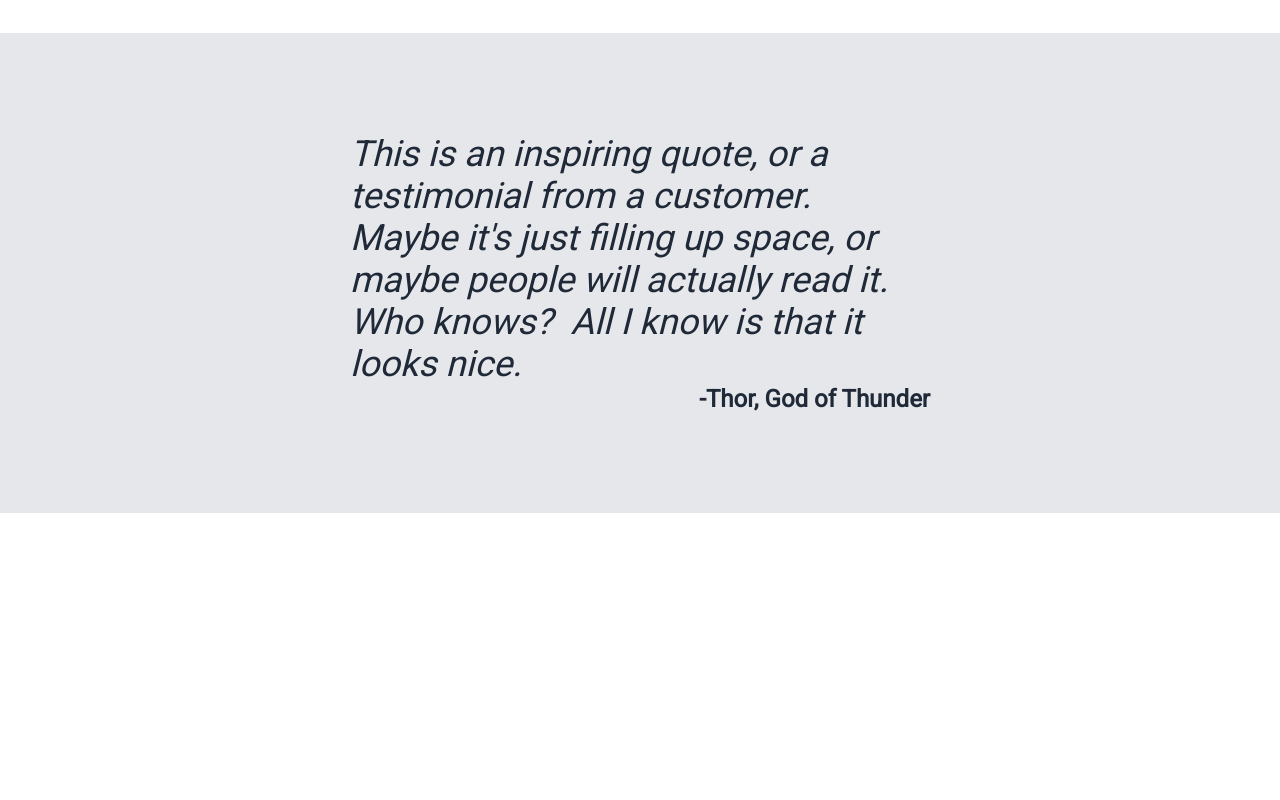
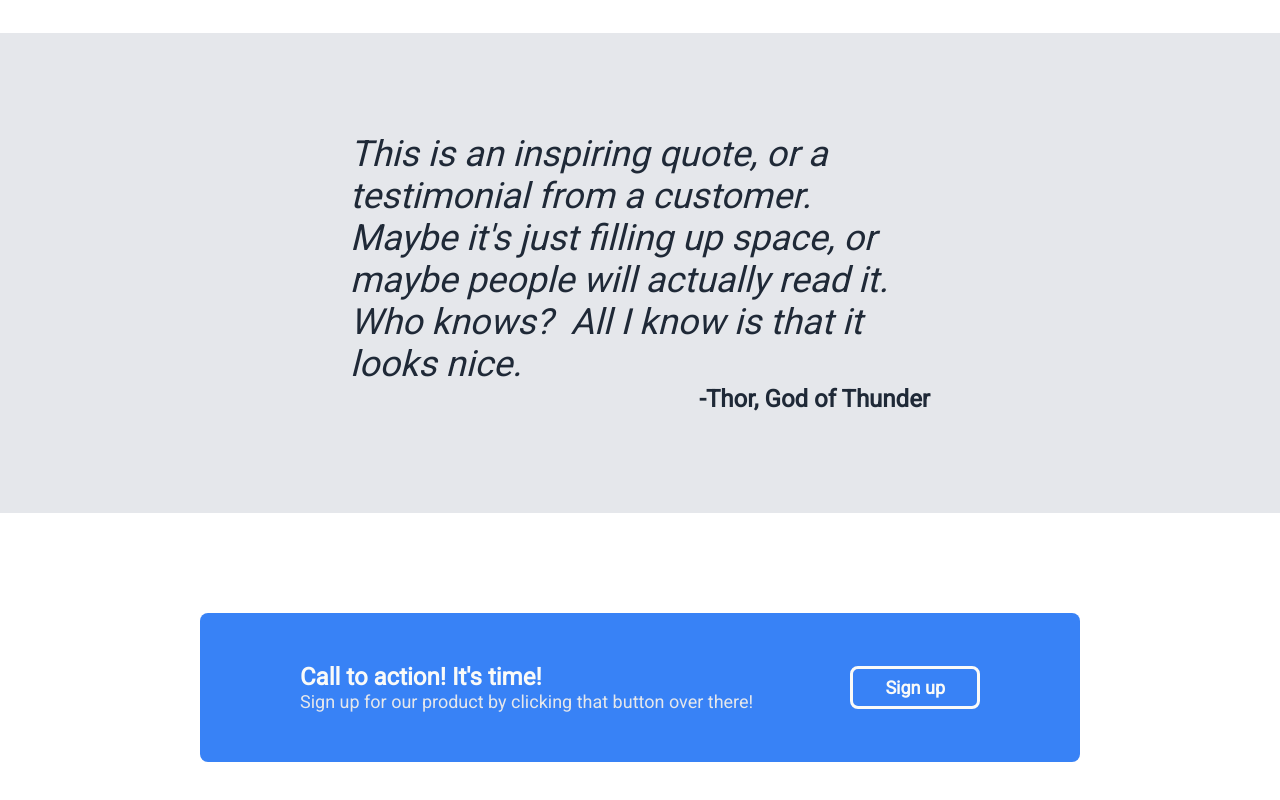
Before and after one commit to saladbowl0123/odin-landing-page, a plain HTML site: page index.html in a window 1280 px wide. Shown: the part 872-1672 px from the top of the page. Before the commit the page ends 1385 px from the top, so only its background shows below. Drawn offline with Linux system fonts and the light colour scheme.

Commit message:
add call-to-action

```diff
--- a/index.html
+++ b/index.html
@@ -22,9 +22,9 @@
       <div class="hero-secondary-text">
         This website has some subtext that goes here under the main title.&nbsp; It's a smaller font and the color is lower contrast
       </div>
-      <button class="sign-up-button">Sign up</button>
+      <button class="sign-up-button-1">Sign up</button>
     </div>
-    <div class="hero-right">this is a placeholder for an image</div>
+    <div class="hero-image">this is a placeholder for an image</div>
   </div>
   <div class="info">
     <div class="info-header-text">Some random information.</div>
@@ -61,5 +61,14 @@
     </div>
     <div class="quote-author">-Thor, God of Thunder</div>
   </div>
+  <div class="call-to-action">
+    <div class="call-to-action-left">
+      <div class="call-to-action-main-text">Call to action! It's time!</div>
+      <div class="call-to-action-secondary-text">
+        Sign up for our product by clicking that button over there!
+      </div>
+    </div>
+    <button class="sign-up-button-2">Sign up</button>
+  </div>
 </body>
 </html>
--- a/style.css
+++ b/style.css
@@ -18,7 +18,9 @@ body {
 
 .header-logo,
 .hero-main-text,
-.sign-up-button {
+.sign-up-button-1,
+.call-to-action-main-text,
+.sign-up-button-2 {
   color: #f9faf8;
 }
 
@@ -37,7 +39,8 @@ body {
 
 .header-link,
 .hero-secondary-text,
-.hero-right {
+.hero-image,
+.call-to-action-secondary-text {
   color: #e5e7eb;
   font-size: 18px;
 }
@@ -55,7 +58,7 @@ body {
 }
 
 .hero-left,
-.hero-right {
+.hero-image {
   align-content: center;
   flex: 1;
 }
@@ -69,9 +72,14 @@ body {
   margin-bottom: 8px;
 }
 
-.sign-up-button {
+.sign-up-button-1,
+.call-to-action,
+.sign-up-button-2 {
   background: #3882f6;
-  border: none;
+}
+
+.sign-up-button-1,
+.sign-up-button-2 {
   border-radius: 8px;
   font-family: inherit;
   font-size: 18px;
@@ -79,7 +87,11 @@ body {
   padding: 8px 32px;
 }
 
-.hero-right {
+.sign-up-button-1 {
+  border: none;
+}
+
+.hero-image {
   background: #888;
   text-align: center;
 }
@@ -139,3 +151,21 @@ body {
   font-weight: 900;
   text-align: right;
 }
+
+.call-to-action {
+  align-items: center;
+  border-radius: 8px;
+  display: flex;
+  justify-content: space-between;
+  margin: 100px 200px;
+  padding: 50px 100px;
+}
+
+.call-to-action-main-text {
+  font-size: 24px;
+  font-weight: 900;
+}
+
+.sign-up-button-2 {
+  border: 3px solid #f9faf8;
+}
```
